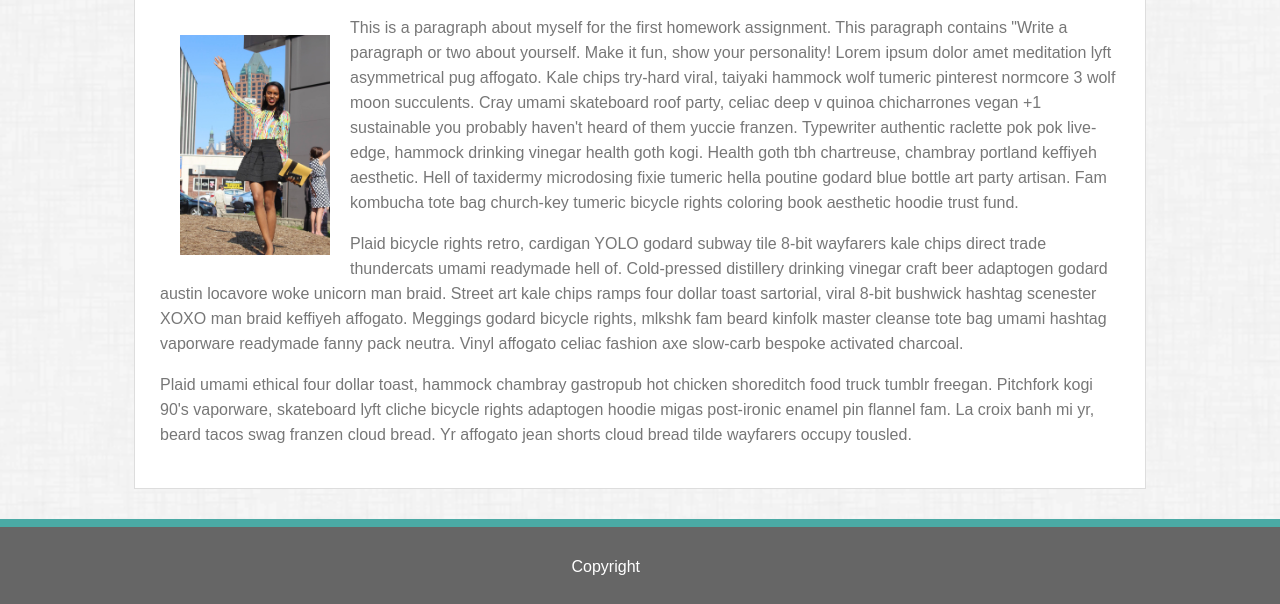
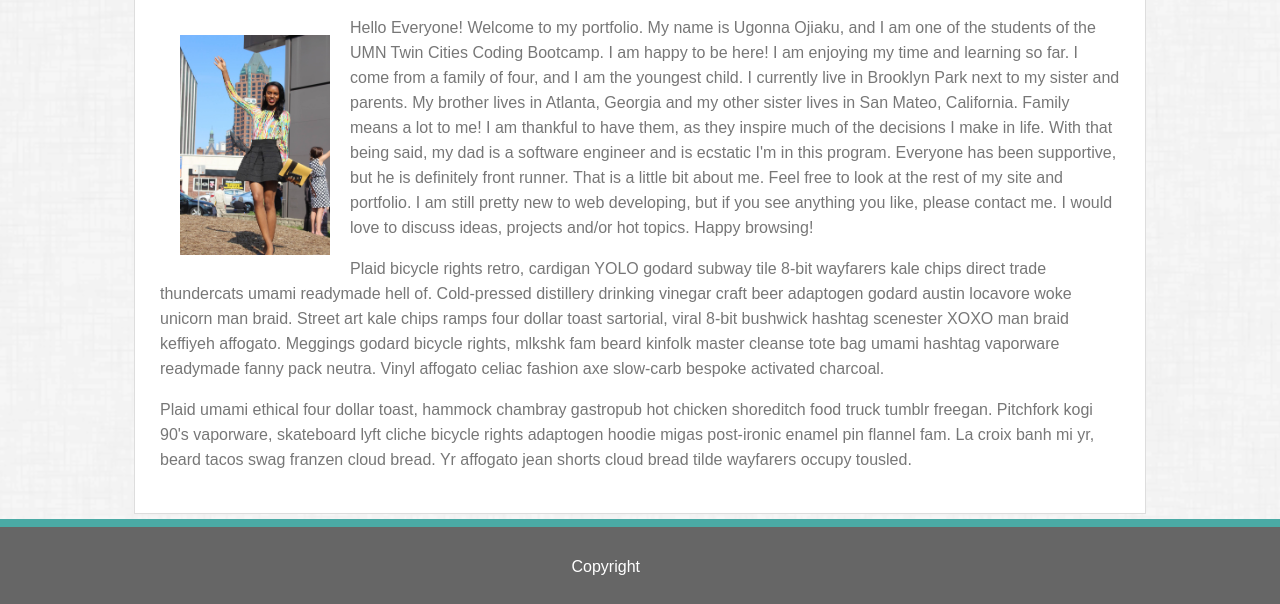
Before and after one commit to uojiakux/uojiakux.github.io, a plain HTML site: page index.html in a window 1280 px wide. Shown: the part 217-821 px from the top of the page. Before the commit the page ends 800 px from the top, so only its background shows below. Drawn offline with Linux system fonts and the light colour scheme.

Commit message:
Final Version with Final Text

```diff
--- a/index.html
+++ b/index.html
@@ -22,19 +22,18 @@
     <img id="My_Picture" src="assets/images/13235476_10209796607855968_1933296047838702599_o.jpg" alt="A Picture of Me" width="150" height="220"/>
 
     <p class="About_Text">
-        This is a paragraph about myself for the first
-        homework assignment. This paragraph contains "Write
-        a paragraph or two about yourself. Make it fun, show
-        your personality! Lorem ipsum dolor amet meditation lyft
-        asymmetrical pug affogato. Kale chips try-hard viral, taiyaki
-        hammock wolf tumeric pinterest normcore 3 wolf moon succulents.
-        Cray umami skateboard roof party, celiac deep v quinoa chicharrones
-        vegan +1 sustainable you probably haven't heard of them yuccie franzen.
-        Typewriter authentic raclette pok pok live-edge, hammock drinking vinegar
-        health goth kogi. Health goth tbh chartreuse, chambray portland keffiyeh
-        aesthetic. Hell of taxidermy microdosing fixie tumeric hella poutine godard
-        blue bottle art party artisan. Fam kombucha tote bag church-key tumeric
-        bicycle rights coloring book aesthetic hoodie trust fund.
+        Hello Everyone! Welcome to my portfolio. My name is Ugonna Ojiaku, and I am one
+        of the students of the UMN Twin Cities Coding Bootcamp. I am happy to be here! I
+        am enjoying my time and learning so far. I come from a family of four, and
+        I am the youngest child. I currently live in Brooklyn Park next to my sister and parents.
+        My brother lives in Atlanta, Georgia and my other sister lives in San Mateo, California.
+        Family means a lot to me! I am thankful to have them, as they inspire much of the
+        decisions I make in life. With that being said, my dad is a software engineer and
+        is ecstatic I'm in this program. Everyone has been supportive, but he is definitely
+        front runner. That is a little bit about me. Feel free to look at the rest of my site
+        and portfolio. I am still pretty new to web developing, but if you see anything you
+        like, please contact me. I would love to discuss ideas, projects and/or hot topics.
+        Happy browsing!
     </p>
 
 
```
Also changed, not shown: contact.html (+2 -0 lines), assets/css/style.css (line endings or trailing spaces), assets/images/RPG Game.jpg (added), assets/images/Rock Paper Scissors.jpg (added), assets/images/Rutgers Info Widget.jpg (added), assets/images/Trivia Game.jpg (added).
